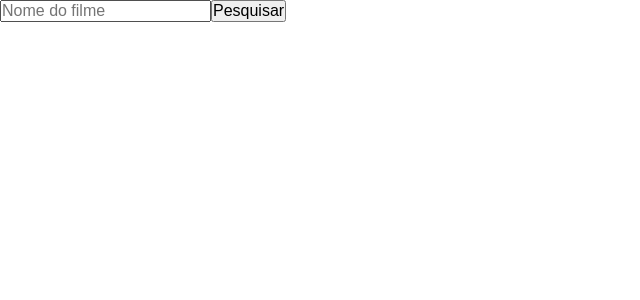
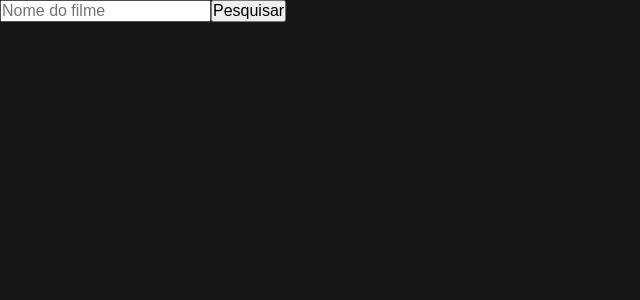
Before and after one commit to comarialuiza/movies, a React (Create React App) app: page / in a window 1280 px wide. Shown: the top 300 px of the page, without its empty margins (0-640 px from the left). Built offline with nearby package versions, Linux system fonts and the light colour scheme.

Commit message:
Styles movie and movielist components

```diff
--- a/src/components/Movie/index.tsx
+++ b/src/components/Movie/index.tsx
@@ -1,9 +1,18 @@
 import React from 'react';
+import { MovieInterface } from './../../context/MovieContext';
+import { Container, Title, Poster } from './styles';
 
-// import { Container } from './styles';
+interface Props {
+  movie: MovieInterface
+}
 
-const Movie: React.FC = () => {
-  return <div />;
+const Movie: React.FC<Props> = ({ movie }) => {
+    return (
+      <Container>
+        <Title>{ movie.Title }</Title>
+        <Poster src={ movie.Poster } />
+      </Container>
+    );
 }
 
 export default Movie;
--- /dev/null
+++ b/src/components/Movie/styles.tsx
@@ -0,0 +1,38 @@
+import styled from 'styled-components/macro';
+
+export const Title = styled.h2`
+    display: flex;
+    position: absolute;
+    top: 0;
+    right: 0;
+    bottom: 0;
+    left: 0;
+    background-color: var(--color-overlay);
+    color: var(--color-white);
+    font-size: 16px;
+    align-items: center;
+    justify-content: center;
+    padding: 20px;
+    text-align: center;
+    font-weight: normal;
+    line-height: 20px;
+
+    transition: opacity .3s;
+    opacity: 0;
+`;
+
+export const Container = styled.div`
+    position: relative;
+
+    cursor: pointer;
+
+    &:hover > ${ Title } {
+        opacity: 1;
+    }
+`;
+
+export const Poster = styled.img`
+    display: block;
+    height: 100%;
+    width: 100%;
+`;
--- a/src/components/MovieList/index.tsx
+++ b/src/components/MovieList/index.tsx
@@ -1,7 +1,8 @@
 import React, { useContext } from 'react';
 import { MovieContext, MovieInterface } from './../../context/MovieContext';
+import Movie from '../Movie';
 
-// import { Container } from './styles';
+import { Container } from './styles';
 
 const MovieList: React.FC = () => {
     const { movies, error, loading } = useContext(MovieContext);
@@ -9,12 +10,11 @@ const MovieList: React.FC = () => {
     console.log('movies', movies);
 
     return (
-        <div>
+        <Container>
             { movies && movies.map((movie: MovieInterface) => (
-                <p>{ movie.Title }</p>
+                <Movie key={ movie.imdbId } movie={ movie }/>
             )) }
-
-        </div>
+        </Container>
     );
 }
 
--- /dev/null
+++ b/src/components/MovieList/styles.tsx
@@ -0,0 +1,11 @@
+import styled from 'styled-components/macro';
+
+export const Container = styled.div`
+    max-width: 1100px;
+    margin: 0 auto;
+    padding: 20px;
+
+    display: grid;
+    grid-template-columns: repeat(6, 1fr);
+    grid-gap: 15px;
+`;
--- a/src/context/MovieContext.tsx
+++ b/src/context/MovieContext.tsx
@@ -14,6 +14,7 @@ export interface MovieInterface {
     Director: string,
     Plot: string,
     Poster: string,
+    imdbId: string
 }
 
 interface ContextInterface {
--- a/src/styles/global.ts
+++ b/src/styles/global.ts
@@ -2,7 +2,7 @@ import { createGlobalStyle } from 'styled-components/macro';
 
 export const GlobalStyle = createGlobalStyle`
     :root {
-        --color-background: #f7f6f1;
+        --color-background: #171717;
 
         --color-primary: #728DC2;
         --color-secondary: #002650;
@@ -15,6 +15,8 @@ export const GlobalStyle = createGlobalStyle`
         --color-danger: #faad14;
         --color-error: #ff4d4f;
 
+        --color-overlay: rgba(23, 23, 23, 0.8);
+
         font-size: 62.5%;
     }
 
@@ -26,6 +28,7 @@ export const GlobalStyle = createGlobalStyle`
 
     body, #root {
         min-height: 100vh;
+        background-color: var(--color-background);
     }
 
     body, input, button, textarea {
```
